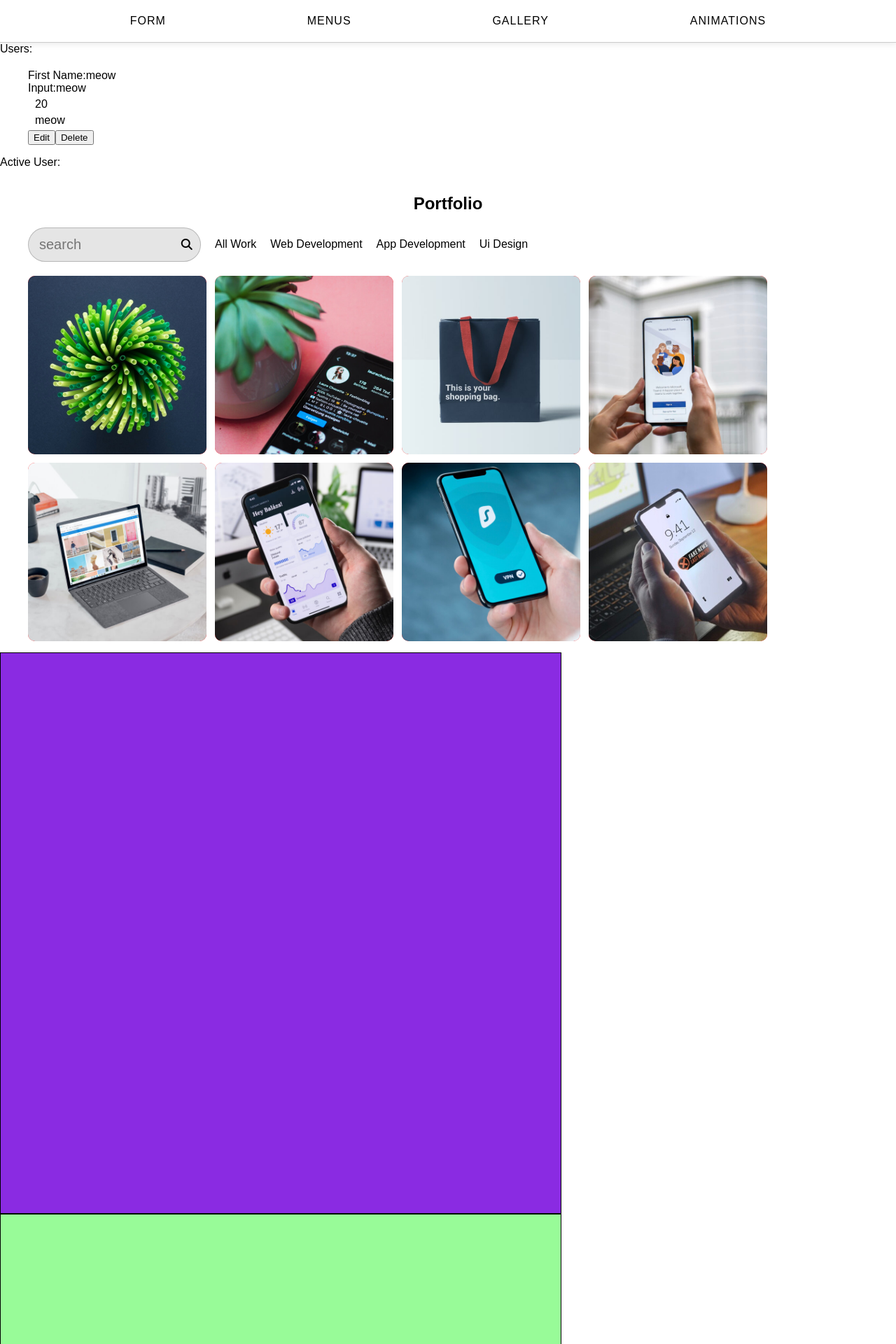
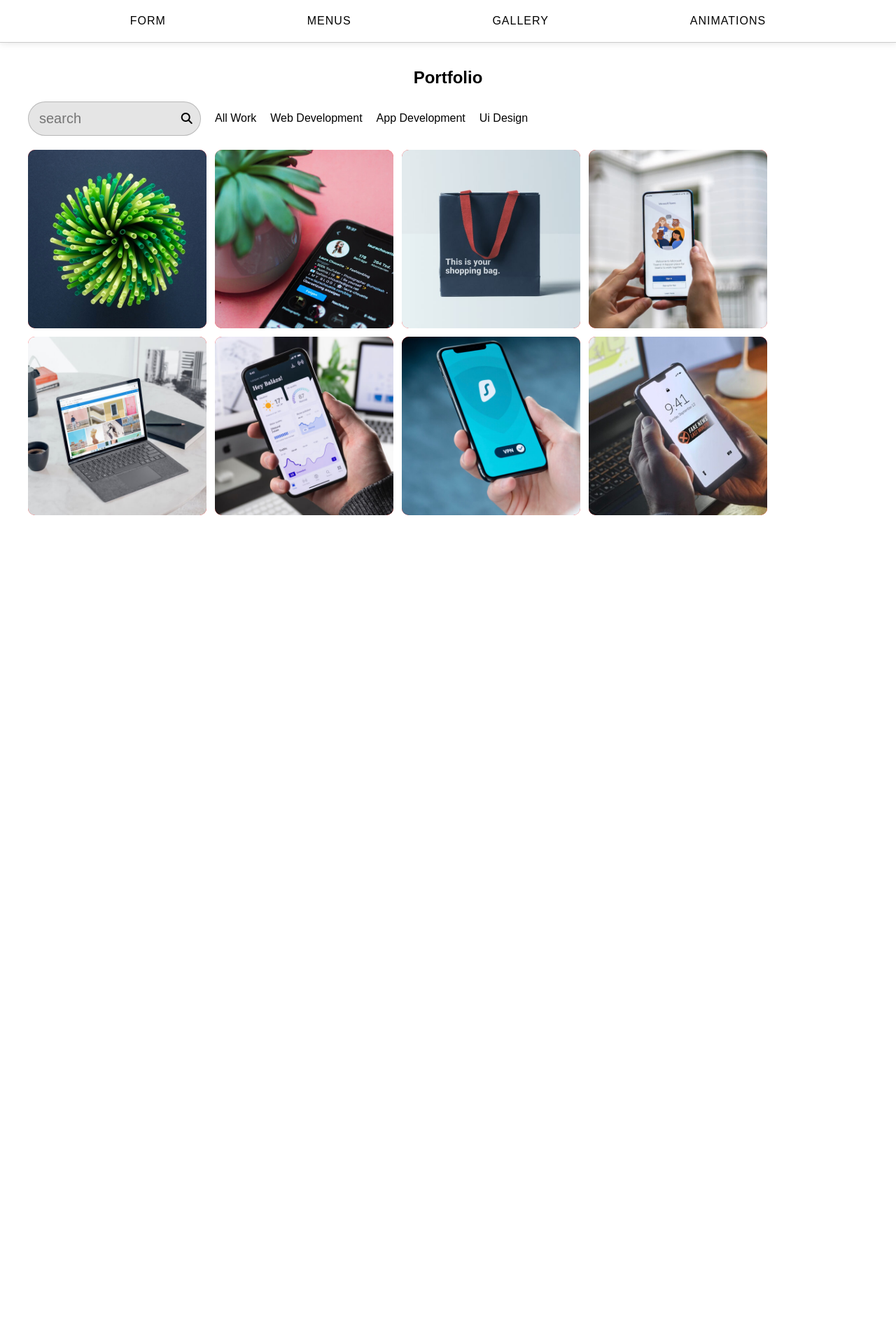
Before and after one commit to savus/testing-vite-react, a React (Vite) app: page / in a window 1280 px wide. Shown: the top 1920 px of the page at 70% size. After the commit the page ends 800 px from the top, so only its background shows below. Built offline with nearby package versions, Linux system fonts and the light colour scheme; data requests are answered from the project's data file.

Commit message:
refactor code

```diff
--- a/src/App.tsx
+++ b/src/App.tsx
@@ -7,7 +7,6 @@ import { ModalContextProvider } from "./Components/Providers/ModalContextProvide
 import { NavbarContextProvider } from "./Components/Providers/NavbarContextProvider.js";
 import { UserInfoProvider } from "./Components/Providers/UserInfoProvider.js";
 import "./css/index.css";
-import { SectionLayout } from "./Components/Layouts/SectionLayout.js";
 
 function App() {
   return (
@@ -18,9 +17,6 @@ function App() {
           <NavbarContextProvider>
             <Header />
             <PortfolioSection />
-            <SectionLayout backgroundColor="blueviolet" />
-            <SectionLayout backgroundColor="palegreen" />
-            <SectionLayout backgroundColor="tomato" />
             <Modal header="Form" modalStateName="form">
               <FormContent />
             </Modal>
--- a/src/Components/Header.tsx
+++ b/src/Components/Header.tsx
@@ -36,15 +36,6 @@ export const Header = () => {
         <NavItem text="Gallery" activeStateName="gallery" />
         <NavItem text="Animations" activeStateName="animations" />
       </Navbar>
-      <div>
-        Users:
-        <ul>
-          {allUsers.map((user) => (
-            <User user={user} key={user.id} />
-          ))}
-        </ul>
-      </div>
-      <div>Active User:</div>
     </header>
   );
 };
```
Also changed, not shown: src/Components/Providers/UserAuthProvider.tsx (added, +20 -0 lines).
